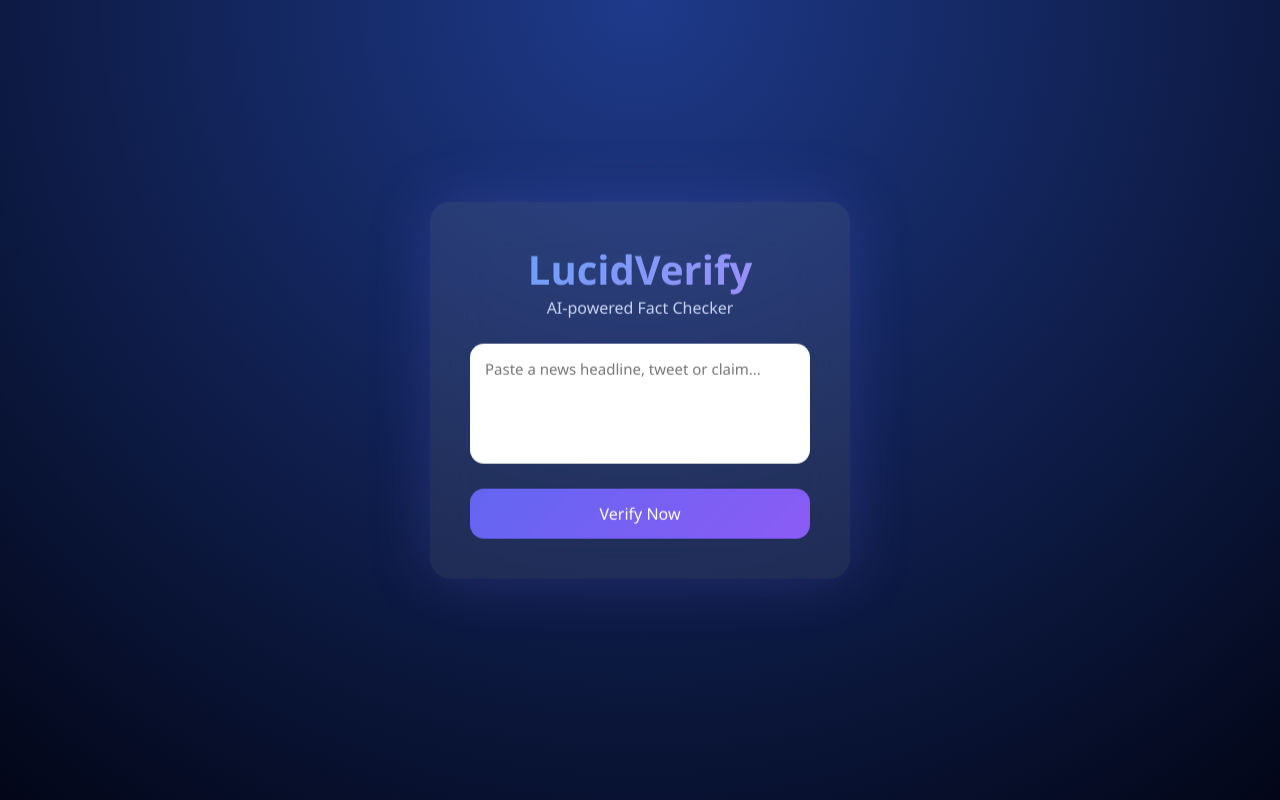
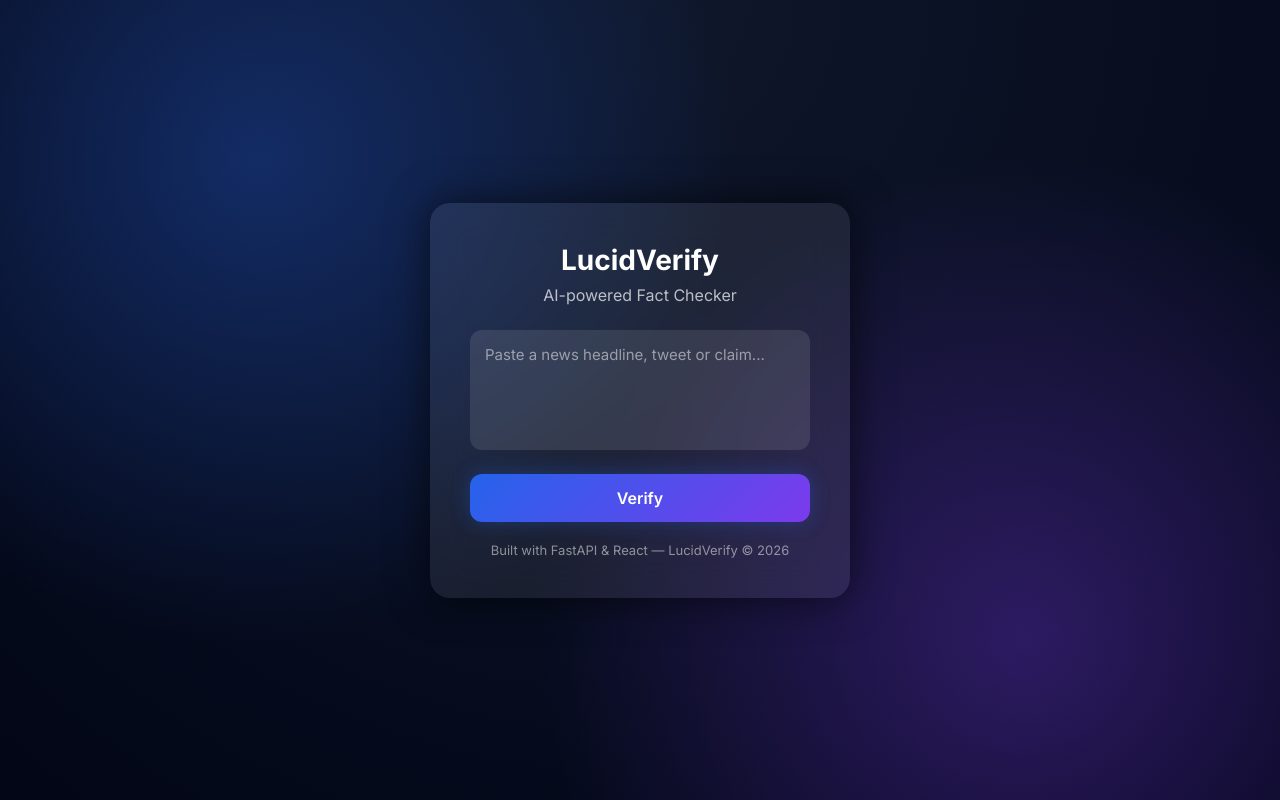
Before and after one commit to aaryan-purohit-2465/LucidVerify-FactChecker, a React app in the folder frontend/: page / in a window 1280 px wide. Built offline with nearby package versions, Linux system fonts and the light colour scheme; no server answers; the HTML template or start-up script is replaced by a standard one.

Commit message:
changed  UI

```diff
--- a/frontend/src/App.jsx
+++ b/frontend/src/App.jsx
@@ -1,71 +1,74 @@
 import { useState } from "react";
-import "./App.css";
-
-const API_URL = import.meta.env.VITE_API_URL;
+import "./index.css";
 
 export default function App() {
   const [text, setText] = useState("");
   const [result, setResult] = useState(null);
   const [loading, setLoading] = useState(false);
+  const [error, setError] = useState("");
 
-  const verify = async () => {
+  const API_URL = "https://lucidverify-backend.onrender.com/predict";
+  // Replace with your real backend URL if different
+
+  const verifyClaim = async () => {
     if (!text.trim()) return;
 
     setLoading(true);
+    setError("");
     setResult(null);
 
     try {
-      const res = await fetch(`${API_URL}/predict`, {
+      const res = await fetch(API_URL, {
         method: "POST",
         headers: { "Content-Type": "application/json" },
-        body: JSON.stringify({ text }),
+        body: JSON.stringify({ text })
       });
 
       const data = await res.json();
       setResult(data);
     } catch (err) {
-      alert("Backend not reachable");
+      setError("Backend not reachable.");
     }
 
     setLoading(false);
   };
 
   return (
-    <div className="app">
+    <>
+      <div className="app-bg"></div>
+
       <div className="card">
-        <h1 className="logo">LucidVerify</h1>
-        <p className="tagline">AI-powered Fact Checker</p>
+        <div className="title">LucidVerify</div>
+        <div className="subtitle">AI-powered Fact Checker</div>
 
         <textarea
-          className="input"
           placeholder="Paste a news headline, tweet or claim..."
           value={text}
           onChange={(e) => setText(e.target.value)}
         />
 
-        <button className="btn" onClick={verify} disabled={loading}>
-          {loading ? "Verifying..." : "Verify Now"}
+        <button onClick={verifyClaim} disabled={loading}>
+          {loading ? "Verifying..." : "Verify"}
         </button>
+
+        {loading && <div className="loading">Analyzing claim...</div>}
+
+        {error && <div className="loading" style={{ color: "#f87171" }}>{error}</div>}
 
         {result && (
           <div className="result">
-            <div className={`badge ${result.label}`}>
+            <div className={`badge ${result.label === "real" ? "real" : "fake"}`}>
               {result.label.toUpperCase()}
             </div>
-
-            <div className="progress">
-              <div
-                className="fill"
-                style={{ width: `${result.confidence * 100}%` }}
-              ></div>
-            </div>
-
-            <p className="confidence">
-              Confidence: {(result.confidence * 100).toFixed(0)}%
-            </p>
+            <p><b>Confidence:</b> {(result.confidence * 100).toFixed(1)}%</p>
+            <p><b>Source:</b> {result.source}</p>
           </div>
         )}
+
+        <div className="footer">
+          Built with FastAPI & React — LucidVerify © 2026
+        </div>
       </div>
-    </div>
+    </>
   );
 }
--- a/frontend/src/index.css
+++ b/frontend/src/index.css
@@ -1,103 +1,137 @@
+@import url('https://fonts.googleapis.com/css2?family=Inter:wght@300;400;600;700&display=swap');
+
 * {
   margin: 0;
   padding: 0;
   box-sizing: border-box;
-  font-family: "Inter", system-ui, sans-serif;
+  font-family: 'Inter', sans-serif;
 }
 
 body {
-  background: linear-gradient(135deg, #0f2027, #203a43, #2c5364);
   min-height: 100vh;
+  background: radial-gradient(circle at top, #0f172a, #020617);
+  display: flex;
+  align-items: center;
+  justify-content: center;
+  color: #fff;
 }
 
-.app-container {
-  min-height: 100vh;
-  display: flex;
-  justify-content: center;
-  align-items: center;
+/* Background glow */
+.app-bg {
+  position: absolute;
+  inset: 0;
+  background:
+    radial-gradient(circle at 20% 20%, #2563eb55, transparent 40%),
+    radial-gradient(circle at 80% 80%, #7c3aed55, transparent 40%);
+  z-index: -1;
 }
 
+/* Glass card */
 .card {
-  background: #ffffff;
+  background: rgba(255, 255, 255, 0.08);
+  backdrop-filter: blur(20px);
+  border-radius: 20px;
+  padding: 40px;
   width: 420px;
-  max-width: 90%;
-  padding: 28px;
-  border-radius: 14px;
-  box-shadow: 0 25px 60px rgba(0, 0, 0, 0.25);
-  text-align: center;
+  box-shadow: 0 0 40px rgba(0,0,0,0.6);
+  animation: fadeIn 1s ease;
+}
+
+@keyframes fadeIn {
+  from { opacity: 0; transform: translateY(30px); }
+  to { opacity: 1; transform: translateY(0); }
 }
 
 .title {
   font-size: 28px;
   font-weight: 700;
-  color: #1e293b;
+  margin-bottom: 8px;
+  text-align: center;
 }
 
 .subtitle {
-  font-size: 14px;
-  color: #64748b;
+  text-align: center;
+  opacity: 0.7;
+  margin-bottom: 25px;
+}
+
+textarea {
+  width: 100%;
+  height: 120px;
+  border-radius: 12px;
+  border: none;
+  padding: 15px;
+  font-size: 15px;
+  outline: none;
+  resize: none;
+  background: rgba(255,255,255,0.1);
+  color: white;
   margin-bottom: 20px;
 }
 
-.input-box {
-  width: 100%;
-  height: 120px;
-  padding: 12px;
-  border-radius: 8px;
-  border: 1px solid #cbd5e1;
-  resize: none;
-  margin-bottom: 16px;
-  font-size: 14px;
+textarea::placeholder {
+  color: rgba(255,255,255,0.5);
 }
 
-.input-box:focus {
-  outline: none;
-  border-color: #2563eb;
+/* Button */
+button {
+  width: 100%;
+  padding: 14px;
+  border-radius: 12px;
+  border: none;
+  background: linear-gradient(135deg, #2563eb, #7c3aed);
+  color: white;
+  font-size: 16px;
+  font-weight: 600;
+  cursor: pointer;
+  transition: all 0.3s ease;
+  box-shadow: 0 0 20px #2563eb55;
 }
 
-.check-btn {
-  width: 100%;
-  padding: 12px;
-  background: #2563eb;
-  color: white;
-  border: none;
-  border-radius: 8px;
-  font-size: 15px;
-  font-weight: 600;
-  cursor: pointer;
-  transition: background 0.2s ease;
+button:hover {
+  transform: translateY(-2px);
+  box-shadow: 0 0 30px #7c3aedaa;
 }
 
-.check-btn:hover {
-  background: #1d4ed8;
-}
-
-.check-btn:disabled {
-  background: #94a3b8;
+button:disabled {
+  opacity: 0.5;
   cursor: not-allowed;
 }
 
-.result-card {
-  margin-top: 20px;
-  padding: 16px;
-  border-radius: 10px;
+/* Result box */
+.result {
+  margin-top: 25px;
+  padding: 15px;
+  border-radius: 12px;
+  background: rgba(255,255,255,0.1);
+  animation: fadeIn 0.5s ease;
 }
 
-.result-card.real {
-  background: #dcfce7;
-  color: #166534;
+.badge {
+  display: inline-block;
+  padding: 6px 12px;
+  border-radius: 20px;
+  font-weight: 600;
+  margin-bottom: 10px;
 }
 
-.result-card.fake {
-  background: #fee2e2;
-  color: #991b1b;
+.real {
+  background: #16a34a;
 }
 
-.result-card h2 {
-  margin-bottom: 8px;
+.fake {
+  background: #dc2626;
 }
 
-.confidence,
-.source {
-  font-size: 14px;
+.loading {
+  text-align: center;
+  margin-top: 15px;
+  opacity: 0.7;
 }
+
+.footer {
+  text-align: center;
+  margin-top: 20px;
+  font-size: 13px;
+  opacity: 0.5;
+}
```
